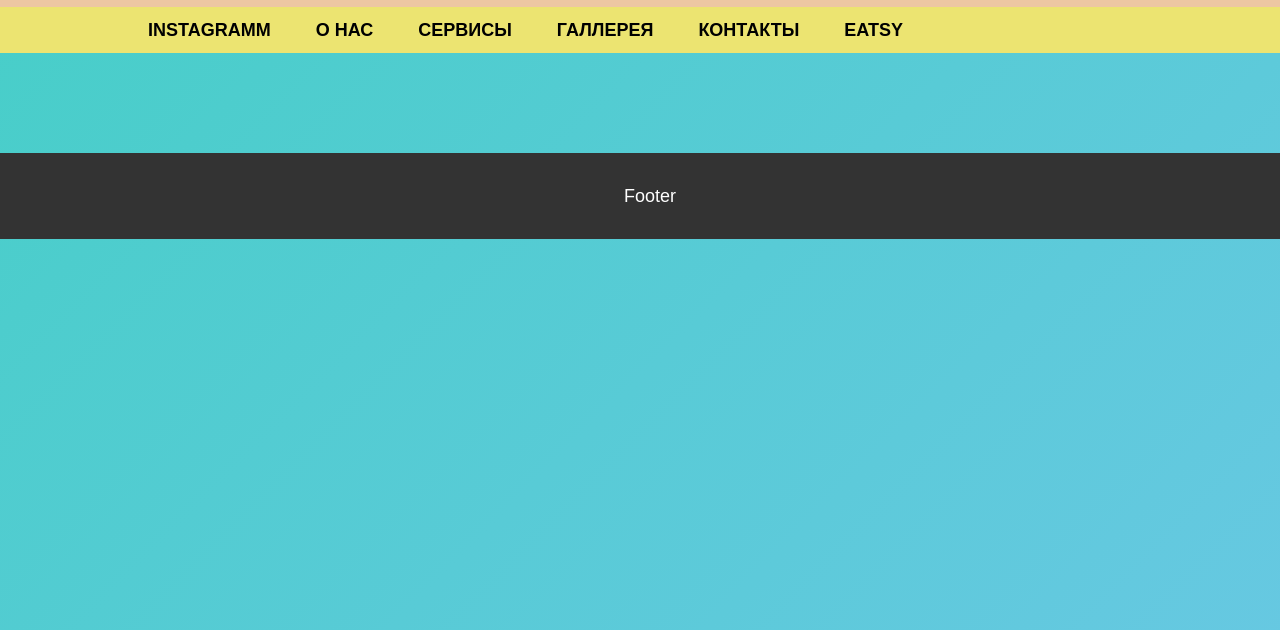
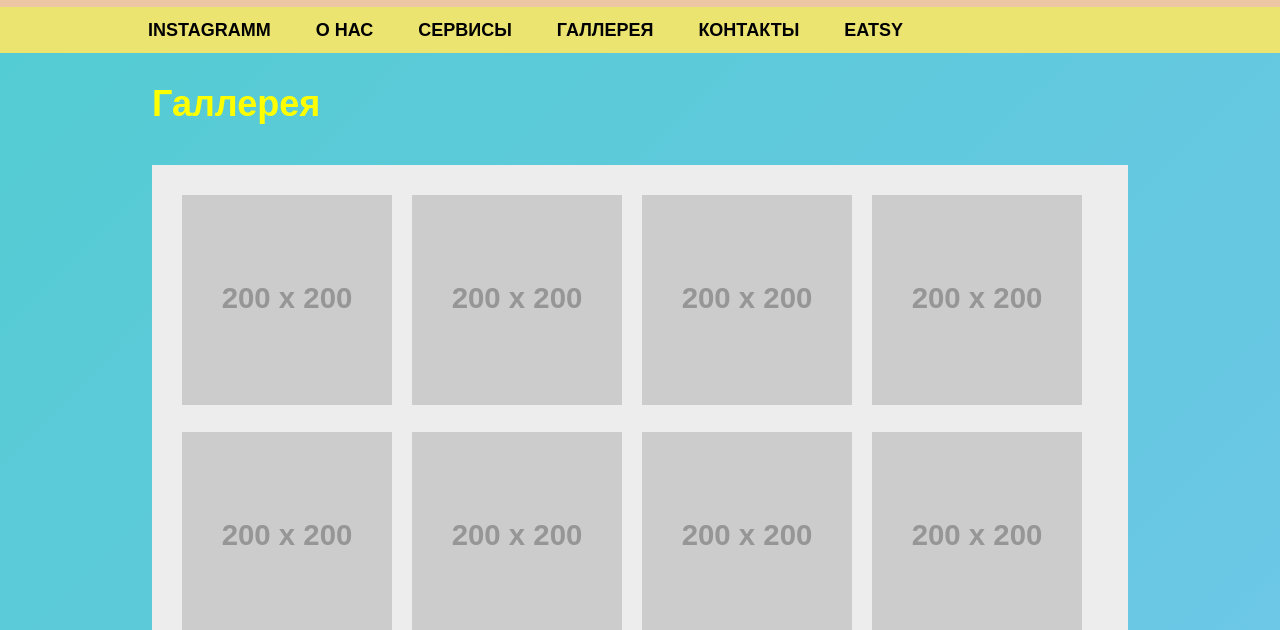
Before and after one commit to UdjenKL/festive_cocktail, a plain HTML site: page pages/page3.html in a window 1280 px wide. Shown: the part 170-800 px from the top of the page. Drawn offline with Linux system fonts and the light colour scheme; placeholder pictures from the web are drawn by us.

Commit message:
fix: add gallery

```diff
--- a/css/style.css
+++ b/css/style.css
@@ -108,6 +108,15 @@ p {
   background-color: #edc7a3;
   color: rgb(19, 58, 0);
 }
+.main .gallery_list {
+  background-color: #ededed;
+  padding: 20px 20px 20px 20px;
+}
+.main .gallery_list img {
+  width: calc(25% - 20px - 4px);
+  margin: 10px;
+}
+
 .footer {
   background-color: #333;
   color: #fff;
--- a/pages/page3.html
+++ b/pages/page3.html
@@ -41,10 +41,11 @@
       </nav>
       <main class="main">
         <div class="container">
-            <img class="align-left" src="./images/1.png" alt="">
-          <p>
+          <h1>Галлерея</h1>
+            <div class="gallery_list">
+              <img src="https://via.placeholder.com/200/cc0101" alt="#"><img src="https://via.placeholder.com/200/cc0202" alt="#"><img src="https://via.placeholder.com/200/cc0303" alt="#"><img src="https://via.placeholder.com/200/cc0404" alt="#"><img src="https://via.placeholder.com/200/cc0505" alt="#"><img src="https://via.placeholder.com/200/cc0606" alt="#"><img src="https://via.placeholder.com/200/cc0707" alt="#"><img src="https://via.placeholder.com/200/cc0707" alt="#"><img src="https://via.placeholder.com/200/cc0707" alt="#"><img src="https://via.placeholder.com/200/cc0707" alt="#"><img src="https://via.placeholder.com/200/cc0707" alt="#"><img src="https://via.placeholder.com/200/cc0707" alt="#">
+            </div>
 
-          </p>
 
         </div>
       </main>
```
